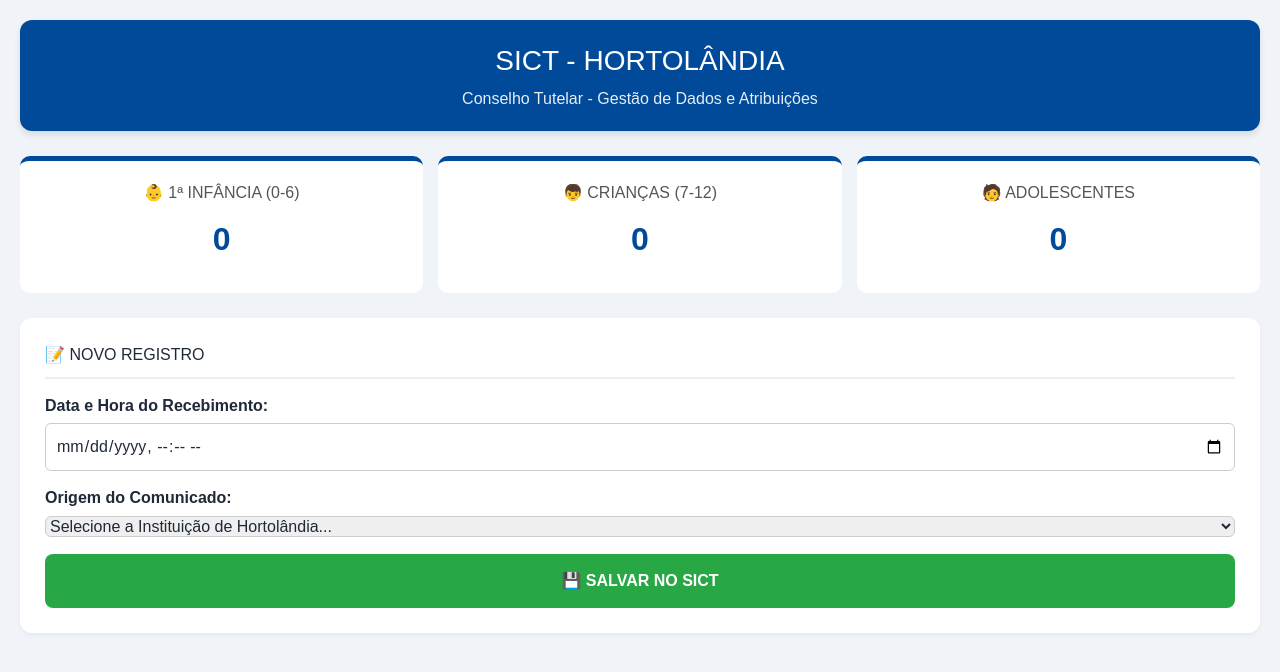
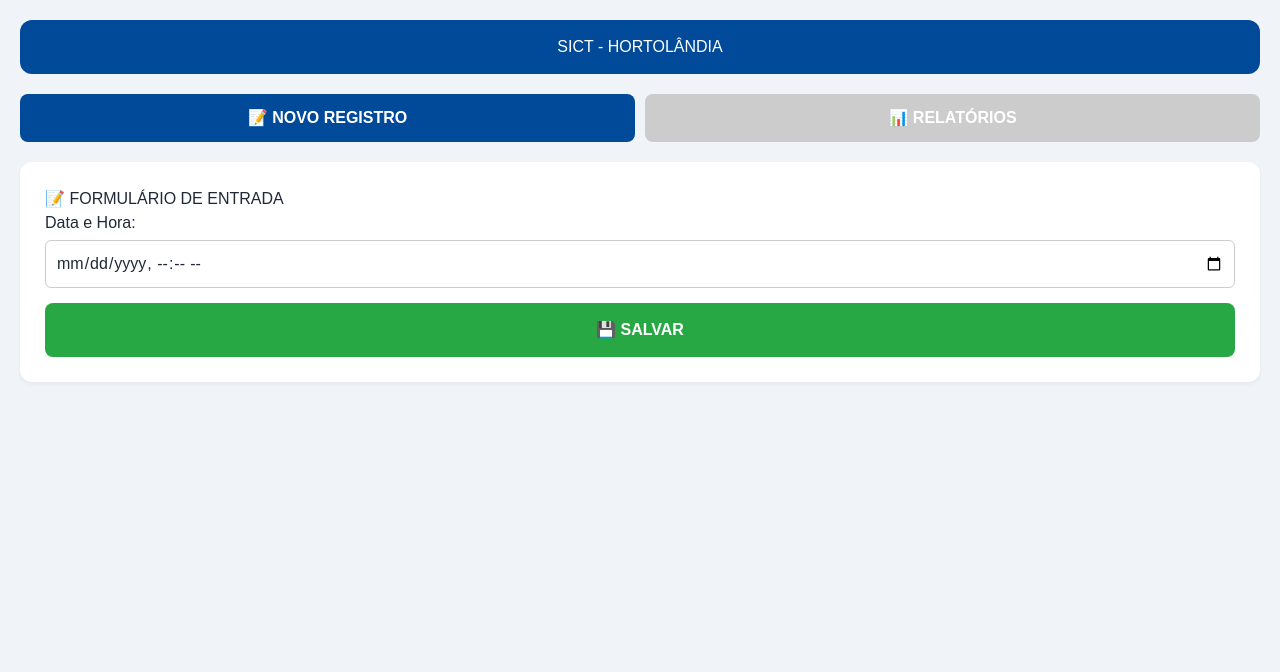
Before and after one commit to leandrojaspion19-netizen/SIMCT-ATUALIZADO, a React (Vite) app: page / in a window 1280 px wide. Shown: the top 672 px of the page. Built offline with nearby package versions, Linux system fonts and the light colour scheme.

Commit message:
Update App.tsx

```diff
--- a/App.tsx
+++ b/App.tsx
@@ -1,17 +1,34 @@
 import React, { useState } from 'react';
 
 export default function App() {
-  const [atendimentos, setAtendimentos] = useState([]);
+  // Estado para controlar qual aba está ativa: 'registro' ou 'relatorios'
+  const [abaAtiva, setAbaAtiva] = useState('registro');
 
   return (
     <div style={{ padding: '20px', fontFamily: 'Arial, sans-serif', backgroundColor: '#f0f4f8', minHeight: '100vh' }}>
-      <header style={{ backgroundColor: '#004a99', color: 'white', padding: '20px', borderRadius: '12px', textAlign: 'center', marginBottom: '25px', boxShadow: '0 4px 6px rgba(0,0,0,0.1)' }}>
-        <h1 style={{ margin: 0, fontSize: '28px' }}>SICT - HORTOLÂNDIA</h1>
-        <p style={{ margin: '5px 0 0 0', opacity: 0.9 }}>Conselho Tutelar - Gestão de Dados e Atribuições</p>
+      <header style={{ backgroundColor: '#004a99', color: 'white', padding: '15px', borderRadius: '12px', textAlign: 'center', marginBottom: '20px' }}>
+        <h1 style={{ margin: 0 }}>SICT - HORTOLÂNDIA</h1>
       </header>
 
-      {/* PAINEL DE RELATÓRIOS ESTATÍSTICOS */}
-      <div style={{ display: 'grid', gridTemplateColumns: 'repeat(auto-fit, minmax(200px, 1fr))', gap: '15px', marginBottom: '25px' }}>
+      {/* MENU DE NAVEGAÇÃO */}
+      <nav style={{ display: 'flex', gap: '10px', marginBottom: '20px' }}>
+        <button
+          onClick={() => setAbaAtiva('registro')}
+          style={{ flex: 1, padding: '12px', borderRadius: '8px', border: 'none', cursor: 'pointer', backgroundColor: abaAtiva === 'registro' ? '#004a99' : '#ccc', color: 'white', fontWeight: 'bold' }}
+        >
+          📝 NOVO REGISTRO
+        </button>
+        <button
+          onClick={() => setAbaAtiva('relatorios')}
+          style={{ flex: 1, padding: '12px', borderRadius: '8px', border: 'none', cursor: 'pointer', backgroundColor: abaAtiva === 'relatorios' ? '#004a99' : '#ccc', color: 'white', fontWeight: 'bold' }}
+        >
+          📊 RELATÓRIOS
+        </button>
+      </nav>
+
+      {/* CONTEÚDO DA ABA: RELATÓRIOS */}
+      {abaAtiva === 'relatorios' && (
+        <div style={{ display: 'grid', gridTemplateColumns: 'repeat(auto-fit, minmax(200px, 1fr))', gap: '15px', animation: 'fadeIn 0.5s' }}>
           <div style={{ background: 'white', padding: '20px', borderRadius: '10px', textAlign: 'center', borderTop: '5px solid #004a99' }}>
             <h4 style={{ margin: 0, color: '#555' }}>👶 1ª INFÂNCIA (0-6)</h4>
             <p style={{ fontSize: '32px', fontWeight: 'bold', margin: '10px 0', color: '#004a99' }}>0</p>
@@ -25,29 +42,23 @@ export default function App() {
             <p style={{ fontSize: '32px', fontWeight: 'bold', margin: '10px 0', color: '#004a99' }}>0</p>
           </div>
         </div>
+      )}
 
-      {/* FORMULÁRIO DE REGISTRO */}
+      {/* CONTEÚDO DA ABA: NOVO REGISTRO */}
+      {abaAtiva === 'registro' && (
         <div style={{ background: 'white', padding: '25px', borderRadius: '12px', boxShadow: '0 2px 4px rgba(0,0,0,0.05)' }}>
-        <h3 style={{ marginTop: 0, borderBottom: '2px solid #eee', paddingBottom: '10px' }}>📝 NOVO REGISTRO</h3>
-        <div style={{ display: 'grid', gap: '15px', marginTop: '15px' }}>
+          <h3 style={{ marginTop: 0 }}>📝 FORMULÁRIO DE ENTRADA</h3>
+          <div style={{ display: 'grid', gap: '15px' }}>
             <div>
-            <label style={{ display: 'block', marginBottom: '5px', fontWeight: 'bold' }}>Data e Hora do Recebimento:</label>
+              <label style={{ display: 'block', marginBottom: '5px' }}>Data e Hora:</label>
               <input type="datetime-local" style={{ width: '100%', padding: '10px', borderRadius: '6px', border: '1px solid #ccc' }} />
             </div>
-          <div>
-            <label style={{ display: 'block', marginBottom: '5px', fontWeight: 'bold' }}>Origem do Comunicado:</label>
-            <select style={{ width: '100%', padding: '100', borderRadius: '6px', border: '1px solid #ccc' }}>
-              <option>Selecione a Instituição de Hortolândia...</option>
-              <option>Educação Municipal</option>
-              <option>Saúde (UBS/Hospital)</option>
-              <option>Segurança Pública</option>
-            </select>
-          </div>
-          <button style={{ backgroundColor: '#28a745', color: 'white', border: 'none', padding: '15px', borderRadius: '8px', fontSize: '16px', fontWeight: 'bold', cursor: 'pointer' }}>
-            💾 SALVAR NO SICT
+            <button style={{ backgroundColor: '#28a745', color: 'white', border: 'none', padding: '15px', borderRadius: '8px', fontWeight: 'bold' }}>
+              💾 SALVAR
             </button>
           </div>
         </div>
+      )}
     </div>
   );
 }
```
Lines whose indentation alone changed are shown as unchanged.
